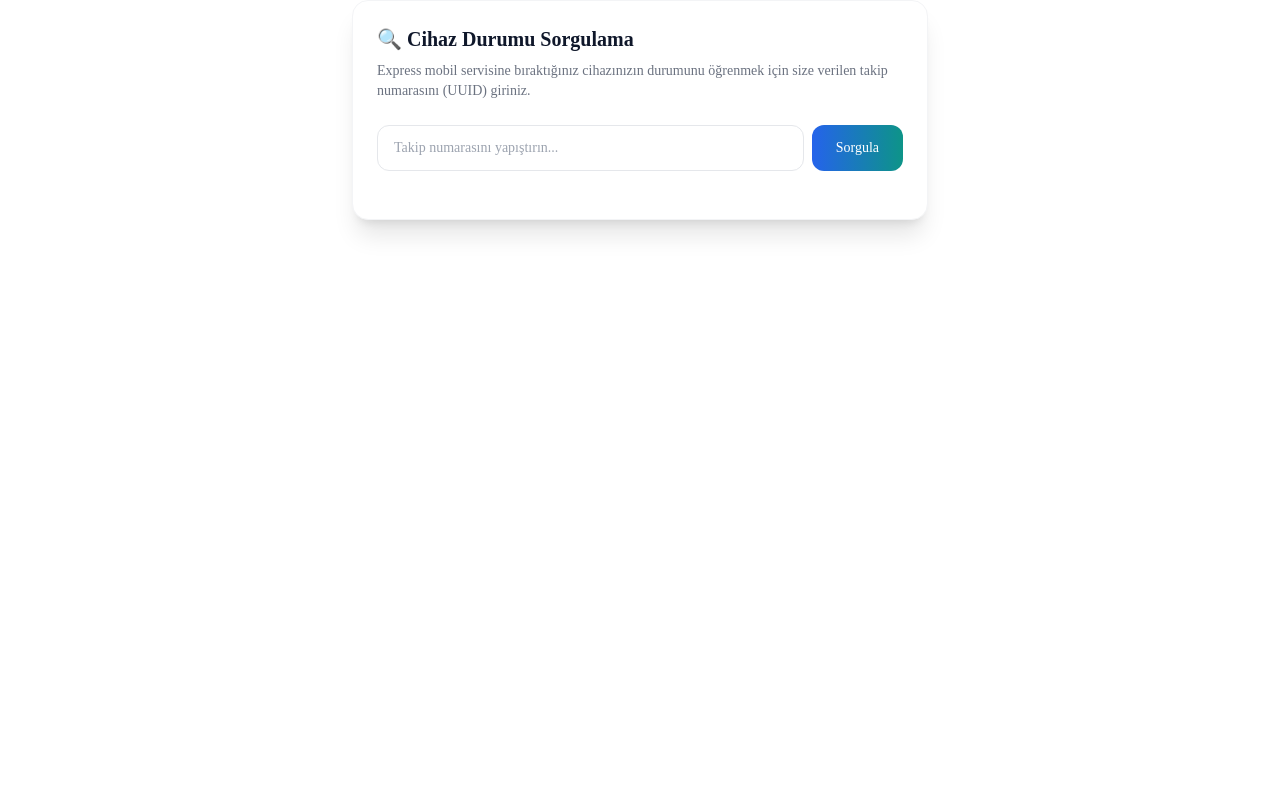
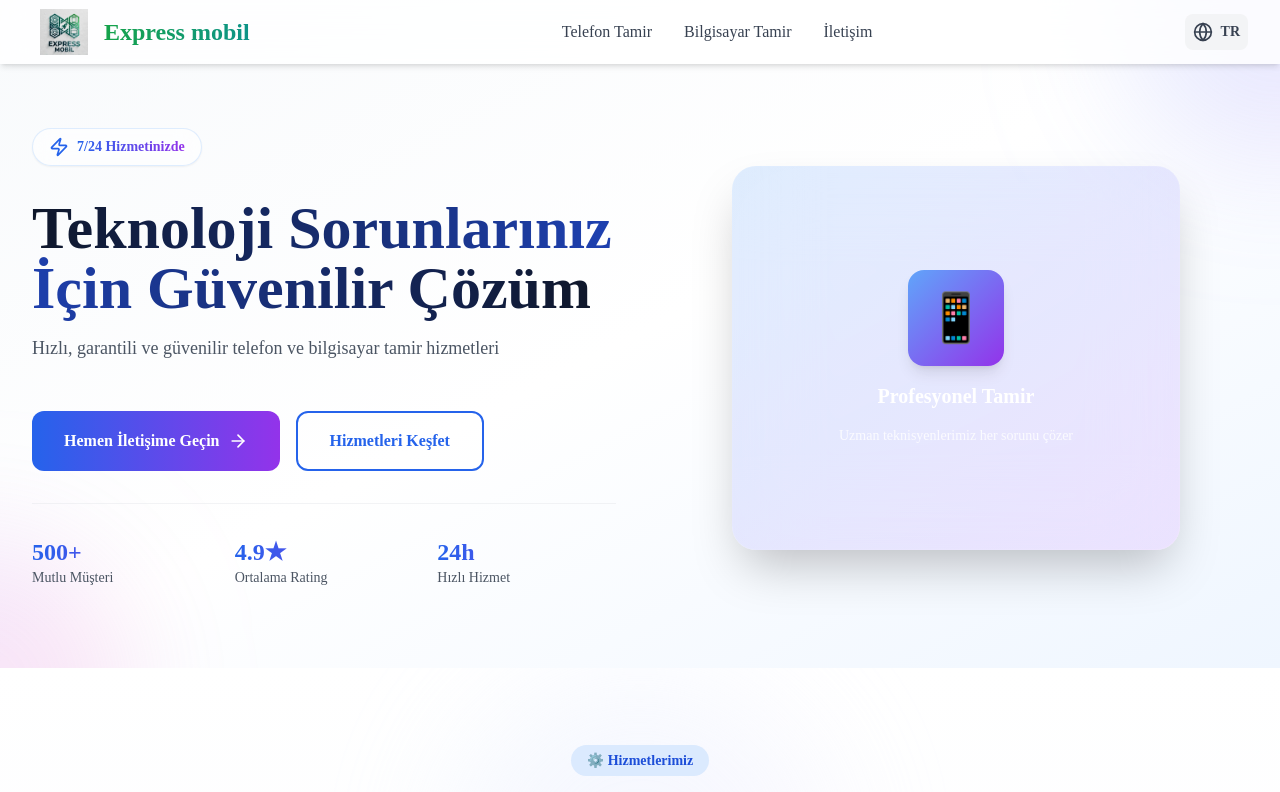
Before and after one commit to expresshizliservis-alt/express-mobil-proje, a Next.js app: page / in a window 1280 px wide. Shown: the top 792 px of the page. Built offline with nearby package versions, Linux system fonts and the light colour scheme.

Commit message:
Update page.tsx

```diff
--- a/src/app/page.tsx
+++ b/src/app/page.tsx
@@ -1,107 +1,60 @@
-// components/DeviceTracker.tsx
+// app/page.tsx
 "use client";
 
-import React, { useState } from "react";
-import { Search, ShieldCheck, Wrench, CheckCircle, AlertCircle } from "lucide-react";
+import { useState } from "react";
+import Header from "@/components/Header";
+import Hero from "@/components/Hero";
+import Services from "@/components/Services";
+import Gallery from "@/components/Gallery"; // EKSİK OLAN SATIRI BURAYA EKLEDİM
+import Contact from "@/components/Contact";
+import Footer from "@/components/Footer";
+import { getTranslation, Language } from "@/config/translations";
 
-export default function DeviceTracker() {
-  const [trackId, setTrackId] = useState("");
-  const [deviceData, setDeviceData] = useState<any>(null);
-  const [loading, setLoading] = useState(false);
-  const [error, setError] = useState("");
+export default function Home() {
+  const [currentLanguage, setCurrentLanguage] = useState<Language>("tr");
 
-  const handleTrack = async (e: React.FormEvent) => {
-    e.preventDefault();
-    if (!trackId.trim()) return;
+  const currentTranslations = getTranslation(currentLanguage);
 
-    setLoading(true);
-    setError("");
-    setDeviceData(null);
+  const handleLanguageChange = (lang: Language) => {
+    setCurrentLanguage(lang);
+  };
 
-    try {
-      // Supabase'den girilen ID'ye göre cihazı sorguluyoruz
-      const { data, error: sbError } = await supabase
-        .from("devices")
-        .select("*")
-        .eq("id", trackId.trim())
-        .single();
-
-      if (sbError) {
-        setError("Cihaz bulunamadı. Lütfen takip numarasını doğru girdiğinizden emin olun.");
-      } else {
-        setDeviceData(data);
-      }
-    } catch (err) {
-      setError("Sorgulama sırasında bir hata oluştu.");
-    } finally {
-      setLoading(false);
+  const scrollToContact = () => {
+    const contactSection = document.getElementById("contact");
+    if (contactSection) {
+      contactSection.scrollIntoView({ behavior: "smooth" });
     }
   };
 
   return (
-    <div className="max-w-xl mx-auto p-6 bg-white rounded-2xl shadow-xl border border-gray-100 text-gray-800">
-      <h3 className="text-xl font-bold mb-2 flex items-center gap-2 text-slate-900">
-        🔍 Cihaz Durumu Sorgulama
-      </h3>
-      <p className="text-sm text-gray-500 mb-6">
-        Express mobil servisine bıraktığınız cihazınızın durumunu öğrenmek için size verilen takip numarasını (UUID) giriniz.
-      </p>
+    <div
+      className={currentLanguage === "ar" ? "rtl" : "ltr"}
+      dir={currentLanguage === "ar" ? "rtl" : "ltr"}
+    >
+      {/* Header */}
+      <Header
+        translations={currentTranslations}
+        currentLanguage={currentLanguage}
+        onLanguageChange={handleLanguageChange}
+      />
 
-      <form onSubmit={handleTrack} className="flex gap-2 mb-6">
-        <input
-          type="text"
-          placeholder="Takip numarasını yapıştırın..."
-          value={trackId}
-          onChange={(e) => setTrackId(e.target.value)}
-          className="flex-1 px-4 py-3 rounded-xl border border-gray-200 focus:outline-none focus:border-blue-500 transition-colors text-sm"
-        />
-        <button
-          type="submit"
-          disabled={loading}
-          className="px-6 py-3 bg-gradient-to-r from-blue-600 to-teal-600 text-white font-medium rounded-xl hover:shadow-lg transition-all duration-300 disabled:opacity-50 text-sm flex items-center gap-2"
-        >
-          {loading ? "Sorgulanıyor..." : "Sorgula"}
-        </button>
-      </form>
+      {/* Hero Section */}
+      <Hero
+        translations={currentTranslations}
+        onContactClick={scrollToContact}
+      />
 
-      {/* Hata Mesajı */}
-      {error && (
-        <div className="p-4 rounded-xl bg-red-50 text-red-600 border border-red-100 flex items-center gap-2 text-sm">
-          <AlertCircle className="w-5 h-5 flex-shrink-0" />
-          <span>{error}</span>
-        </div>
-      )}
+      {/* Services Section */}
+      <Services translations={currentTranslations} />
 
-      {/* Sonuç Ekranı */}
-      {deviceData && (
-        <div className="p-6 rounded-xl bg-slate-50 border border-slate-100 space-y-4 animate-in fade-in duration-300">
-          <div className="flex justify-between items-center border-b border-gray-200/60 pb-3">
-            <span className="text-xs font-semibold uppercase tracking-wider text-gray-400">Müşteri</span>
-            <span className="font-semibold text-slate-900">{deviceData.customer_name}</span>
-          </div>
+      {/* Galeri Bölümü */}
+      <Gallery />
 
-          <div className="flex justify-between items-center border-b border-gray-200/60 pb-3">
-            <span className="text-xs font-semibold uppercase tracking-wider text-gray-400">Cihaz Modeli</span>
-            <span className="font-semibold text-slate-900">{deviceData.device_model}</span>
-          </div>
+      {/* Contact Section */}
+      <Contact translations={currentTranslations} />
 
-          <div className="flex justify-between items-center pt-1">
-            <span className="text-xs font-semibold uppercase tracking-wider text-gray-400">Mevcut Durum</span>
-            <span className={`inline-flex items-center gap-1.5 px-3 py-1 rounded-full text-xs font-bold ${
-              deviceData.repair_status === "Tamir Edildi"
-                ? "bg-green-100 text-green-700"
-                : deviceData.repair_status === "Beklemede"
-                ? "bg-amber-100 text-amber-700"
-                : "bg-blue-100 text-blue-700"
-            }`}>
-              {deviceData.repair_status === "Tamir Edildi" && <CheckCircle className="w-3.5 h-3.5" />}
-              {deviceData.repair_status === "Beklemede" && <AlertCircle className="w-3.5 h-3.5" />}
-              {deviceData.repair_status !== "Tamir Edildi" && deviceData.repair_status !== "Beklemede" && <Wrench className="w-3.5 h-3.5" />}
-              {deviceData.repair_status}
-            </span>
-          </div>
-        </div>
-      )}
+      {/* Footer */}
+      <Footer translations={currentTranslations} />
     </div>
   );
 }
```
